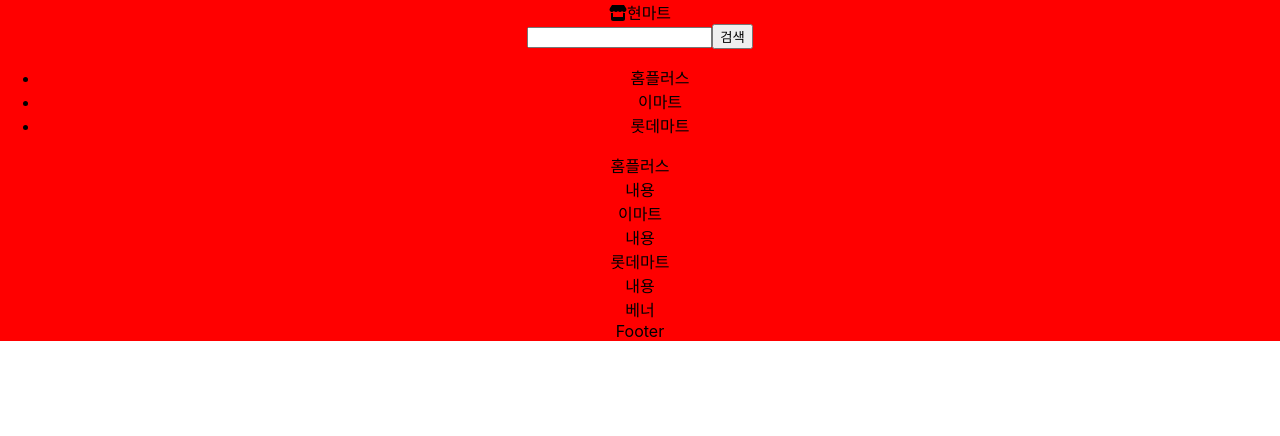
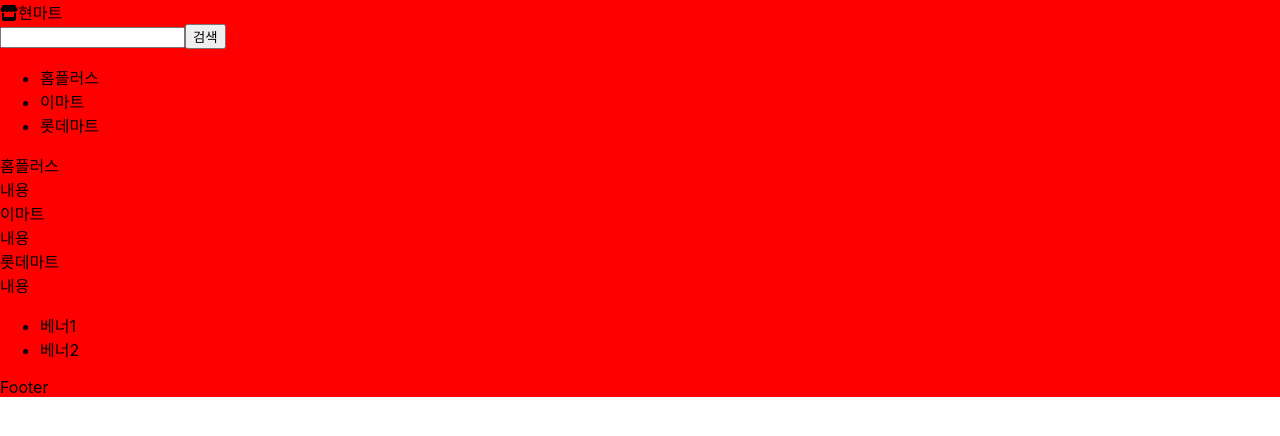
Before and after one commit to inthej/mart-cart, a React (Create React App) app in the folder frontend/: page / in a window 1280 px wide. Shown: the top 436 px of the page. Built offline with nearby package versions, Linux system fonts and the light colour scheme.

Commit message:
HTML: Asside

```diff
--- a/frontend/src/App.css
+++ b/frontend/src/App.css
@@ -1,7 +1,7 @@
 @import url("https://fonts.googleapis.com/css2?family=Open+Sans:wght@400;600;700&display=swap");
 
 .App {
-  text-align: center;
+  /* text-align: center; */
   background: red;
 }
 
--- a/frontend/src/App.tsx
+++ b/frontend/src/App.tsx
@@ -42,7 +42,12 @@
         </section>
       </main>
       {/* Aside */}
-      <aside id="aside">베너</aside>
+      <aside id="aside">
+        <ul className="aside__banner">
+          <li className="aside__banner_item">베너1</li>
+          <li className="aside__banner_item">베너2</li>
+        </ul>
+      </aside>
       {/* Footer */}
       <footer id="footer">Footer</footer>
     </div>
```
